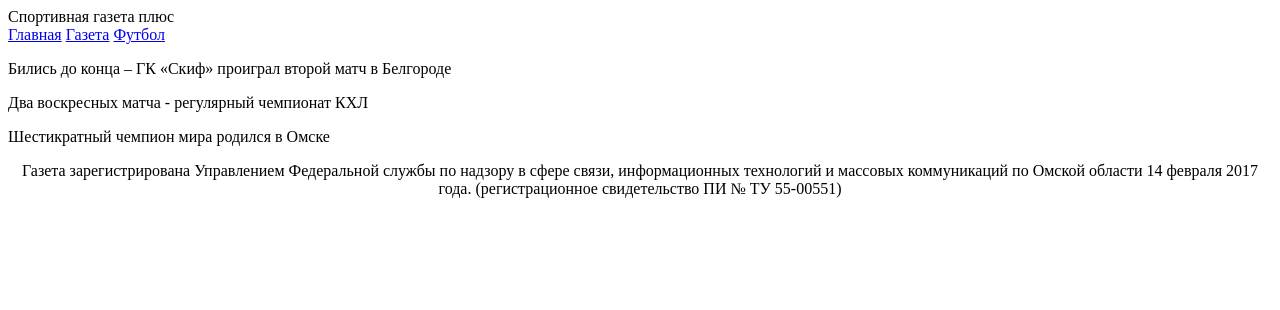
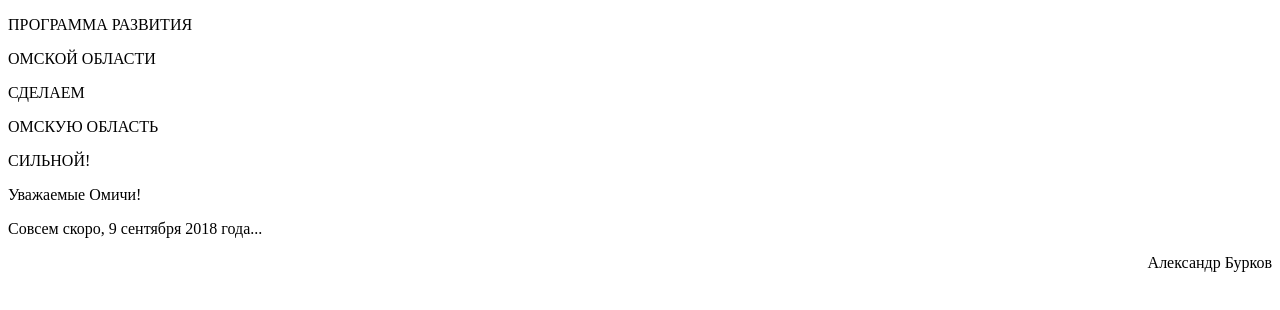
Before and after one commit to WebHeroSchool/Daily, a plain HTML site: page index.html in a window 1280 px wide. Drawn offline with Linux system fonts and the light colour scheme.

Commit message:
Update index.html

```diff
--- a/index.html
+++ b/index.html
@@ -1,34 +1,31 @@
 <!DOCTYPE html>
 <html>
-  <head>
-  </head>
   <body>
-    <header>Спортивная газета плюс
-      <article> <nav>
-        <a href='#'>Главная</a>
-        <a href='#'>Газета</a>
-        <a href='#'>Футбол</a>
-      </nav> </article>
+    <header>
+    <p>
+    ПРОГРАММА РАЗВИТИЯ
+    </p>
+    <p>
+     ОМСКОЙ ОБЛАСТИ
+     </p>
     </header>
       <section>
-        <article>
+<p>СДЕЛАЕМ
+          </p>
           <p>
-            Бились  до конца – ГК «Скиф» проиграл второй матч в Белгороде
+          ОМСКУЮ ОБЛАСТЬ
+          </p> <p>
+          СИЛЬНОЙ!
           </p>
-          <aside>
-            <p>
-              Два воскресных матча - регулярный чемпионат КХЛ
-            </p>
-          </aside>
-        </article>
-        <article>
+          </section>
+          <main> <p>
+          Уважаемые Омичи!
           <p>
-            Шестикратный чемпион мира родился в Омске
+          Совсем скоро, 9 сентября 2018 года...
           </p>
-        </article>
-      </section>
-<footer>
-    <p style="text-align: center;"> Газета зарегистрирована Управлением Федеральной службы по надзору в сфере связи, информационных технологий и массовых коммуникаций по Омской области 14 февраля 2017 года. (регистрационное свидетельство ПИ № ТУ 55-00551)
+          </main>
+          <footer>
+     <p style="text-align: right;"> Александр Бурков
 </p>
 </footer>
   </body>
```
